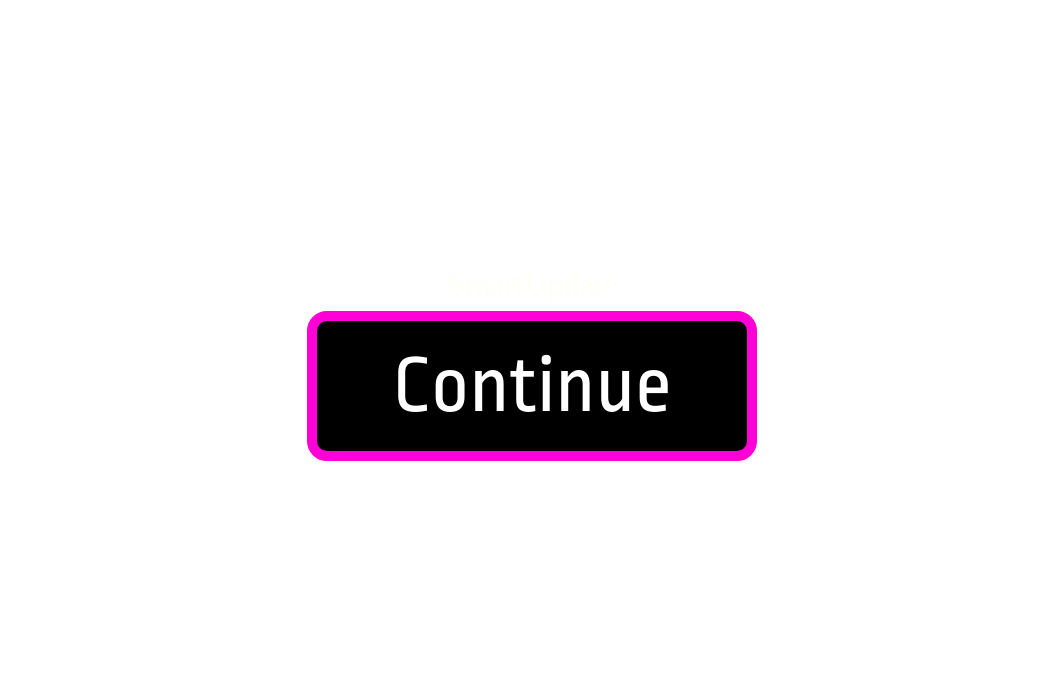
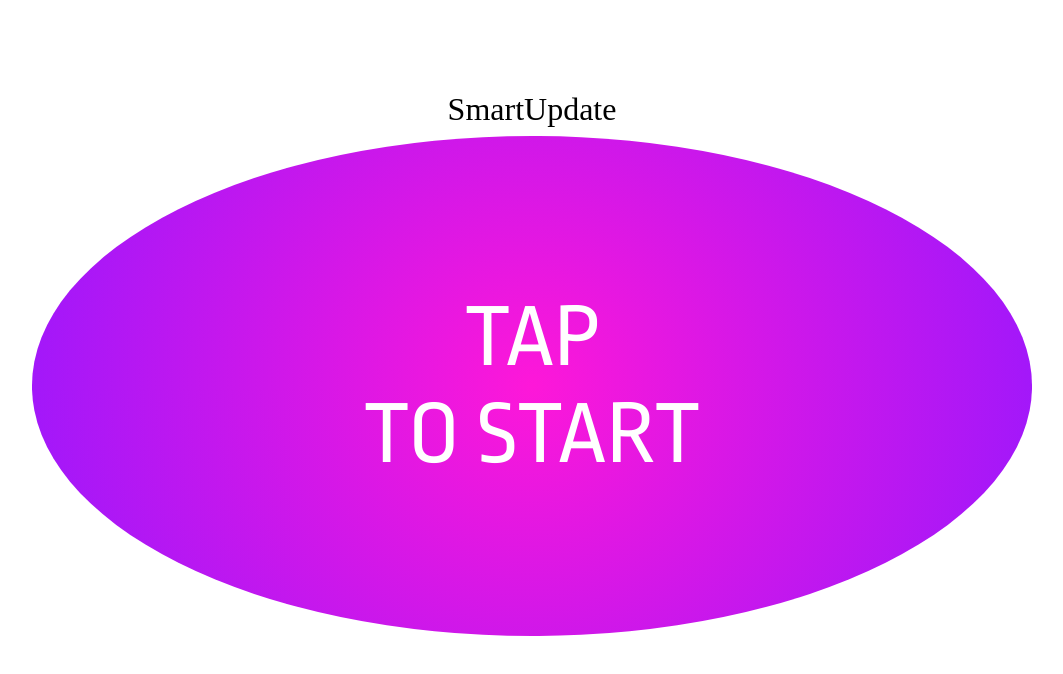
Before and after one commit to timokoethe/SmartUpdate, a React (Vite) app in the folder src/renderer/: page / in a window 1280 px wide. Shown: the top 674 px of the page, without its empty margins (108-1171 px from the left). Built offline with nearby package versions, Linux system fonts and the light colour scheme.

Commit message:
add start button component
- added start button
- adjusted layout for EntryView
- added scaling animation of start button
- added seperate css file for components

```diff
--- a/src/renderer/src/assets/base.css
+++ b/src/renderer/src/assets/base.css
@@ -45,7 +45,7 @@ ul {
 
 body {
   min-height: 100vh;
-  color: var(--color-text);
+  color: black;
   background: var(--color-background);
   line-height: 1.6;
   text-rendering: optimizeLegibility;
--- /dev/null
+++ b/src/renderer/src/assets/components.css
@@ -0,0 +1,39 @@
+@font-face {
+    font-family: 'Ropa Sans';
+    src: local('Ropa Sans'), url('./fonts/RopaSans-Regular.ttf') format('truetype');
+  }
+
+.startButton {
+    font-family: 'Ropa Sans';
+    font-size: 90px;
+    height: 500px;
+    width: 1000px;
+    color: white;
+    border-radius: 50%;
+    background-image: radial-gradient(circle, #FF00D6E6, #8F00FFE6);
+    border: 0px;
+    animation: endless-in infinite 2s ease-in-out;
+}
+
+@keyframes endless-in {
+    0% {
+        transform: scale(1);
+    }
+    50% {
+        transform: scale(1.08);
+    }
+    100% {
+        transform: scale(1);
+    }
+}
+
+.continueButton {
+    font-family: 'Ropa Sans';
+    font-size: 82px;
+    height: 150px;
+    width: 450px;
+    color: white;
+    background-color: black;
+    border: 10px #FF00D6 solid;
+    border-radius: 20px;
+}
--- a/src/renderer/src/assets/main.css
+++ b/src/renderer/src/assets/main.css
@@ -1,9 +1,4 @@
 @import './base.css';
-
-@font-face {
-  font-family: 'Ropa Sans';
-  src: local('Ropa Sans'), url('./fonts/RopaSans-Regular.ttf') format('truetype');
-}
 
 body {
   display: flex;
@@ -22,14 +17,3 @@ body {
   flex-direction: column;
   margin-bottom: 80px;
 }
-
-.continueButton {
-  font-family: 'Ropa Sans';
-  font-size: 82px;
-  height: 150px;
-  width: 450px;
-  color: white;
-  background-color: black;
-  border: 10px #FF00D6 solid;
-  border-radius: 20px;
-}
--- a/src/renderer/src/components/StartButton.jsx
+++ b/src/renderer/src/components/StartButton.jsx
@@ -2,7 +2,9 @@ import { useState } from 'react'
 
 function StartButton() {
   return (
-    <button >Tap to </button>
+    <button className='startButton'>
+      <p>TAP <br/>TO START</p>
+    </button>
   )
 }
 
--- a/src/renderer/src/main.jsx
+++ b/src/renderer/src/main.jsx
@@ -1,4 +1,5 @@
 import './assets/main.css'
+import './assets/components.css'
 
 import React from 'react'
 import ReactDOM from 'react-dom/client'
--- a/src/renderer/src/screens/EntryView.jsx
+++ b/src/renderer/src/screens/EntryView.jsx
@@ -1,11 +1,11 @@
 import { useState } from 'react'
-import ContinueButton from '../components/ContinueButton'
+import StartButton from '../components/StartButton'
 
 function EntryView() {
   return (
     <>
         <h1>SmartUpdate</h1>
-        <ContinueButton />
+        <StartButton />
     </>
   )
 }
```
